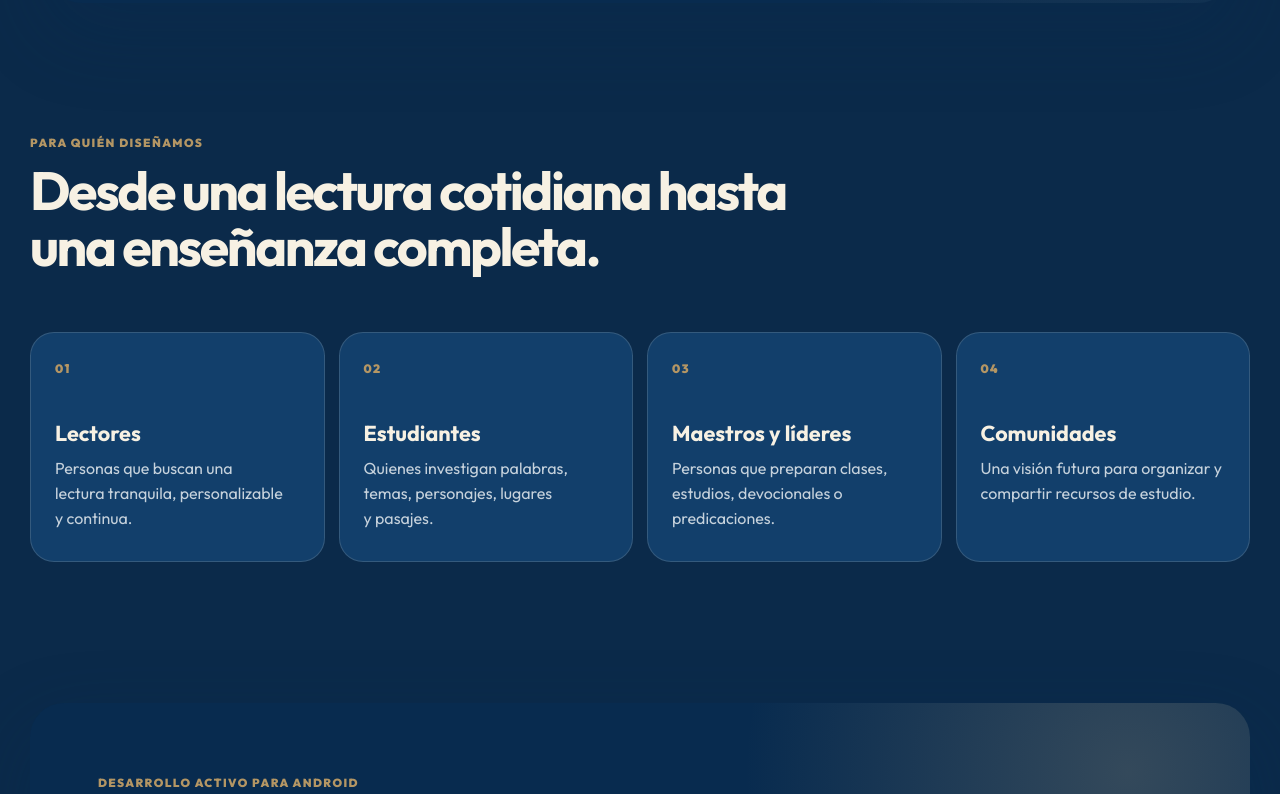
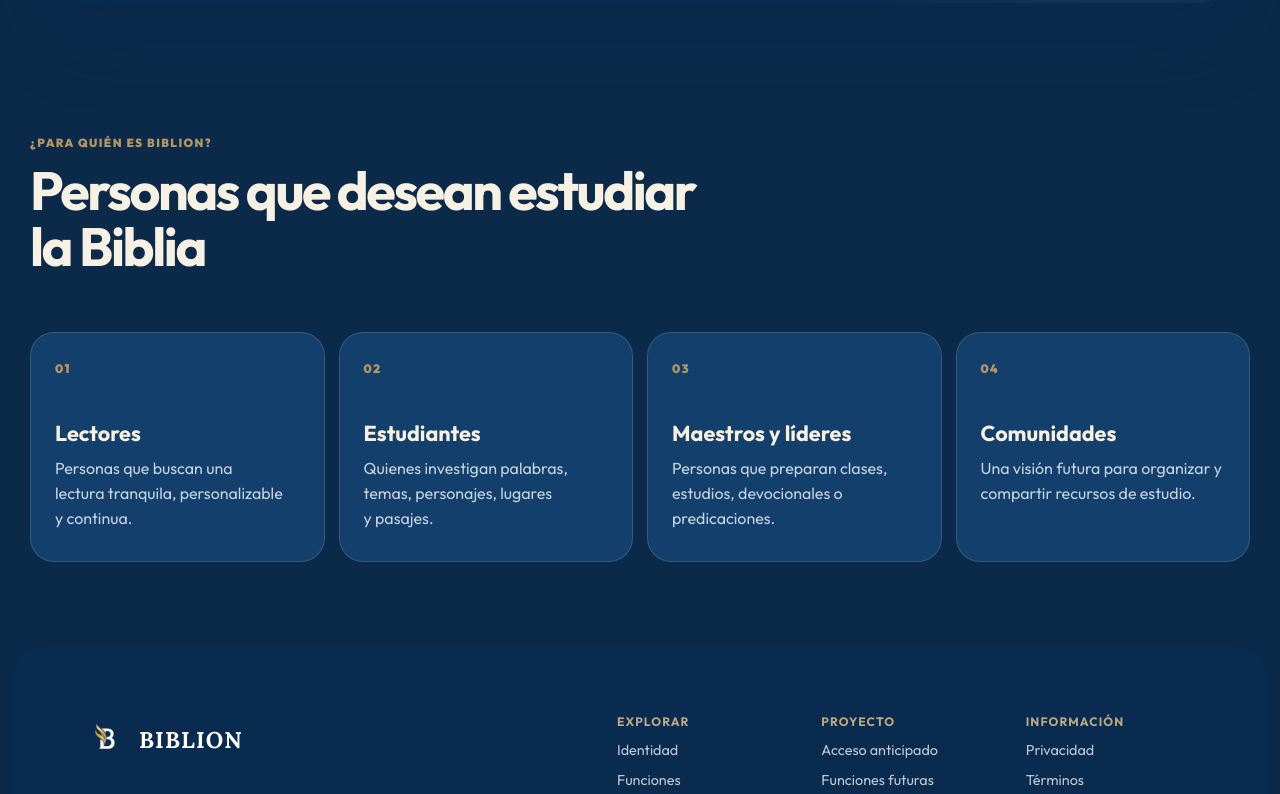
Before and after one commit to cristiancogollo4-rgb/biblion-web, a Next.js app: page / in a window 1280 px wide. Shown: the part 3460-4254 px from the top of the page. Built offline with nearby package versions, Linux system fonts and the light colour scheme.

Commit message:
fix: elimina waitlistcta duplicado en home

```diff
--- a/src/app/page.tsx
+++ b/src/app/page.tsx
@@ -143,8 +143,8 @@ export default function Home() {
 
       <section className="stitch-section" data-reveal>
         <SectionHeading
-          eyebrow="PARA QUIÉN DISEÑAMOS"
-          title="Desde una lectura cotidiana hasta una enseñanza completa."
+          eyebrow="¿PARA QUIÉN ES BIBLION?"
+          title="Personas que desean estudiar la Biblia"
         />
         <div className="stitch-audience-grid">
           {audiences.map(([title, text], index) => (
@@ -157,7 +157,6 @@ export default function Home() {
         </div>
       </section>
 
-      <WaitlistCta />
       <SiteFooter />
     </main>
   );
```
Also changed, not shown: 1 other file (tests, documents, lock files or other folders).
